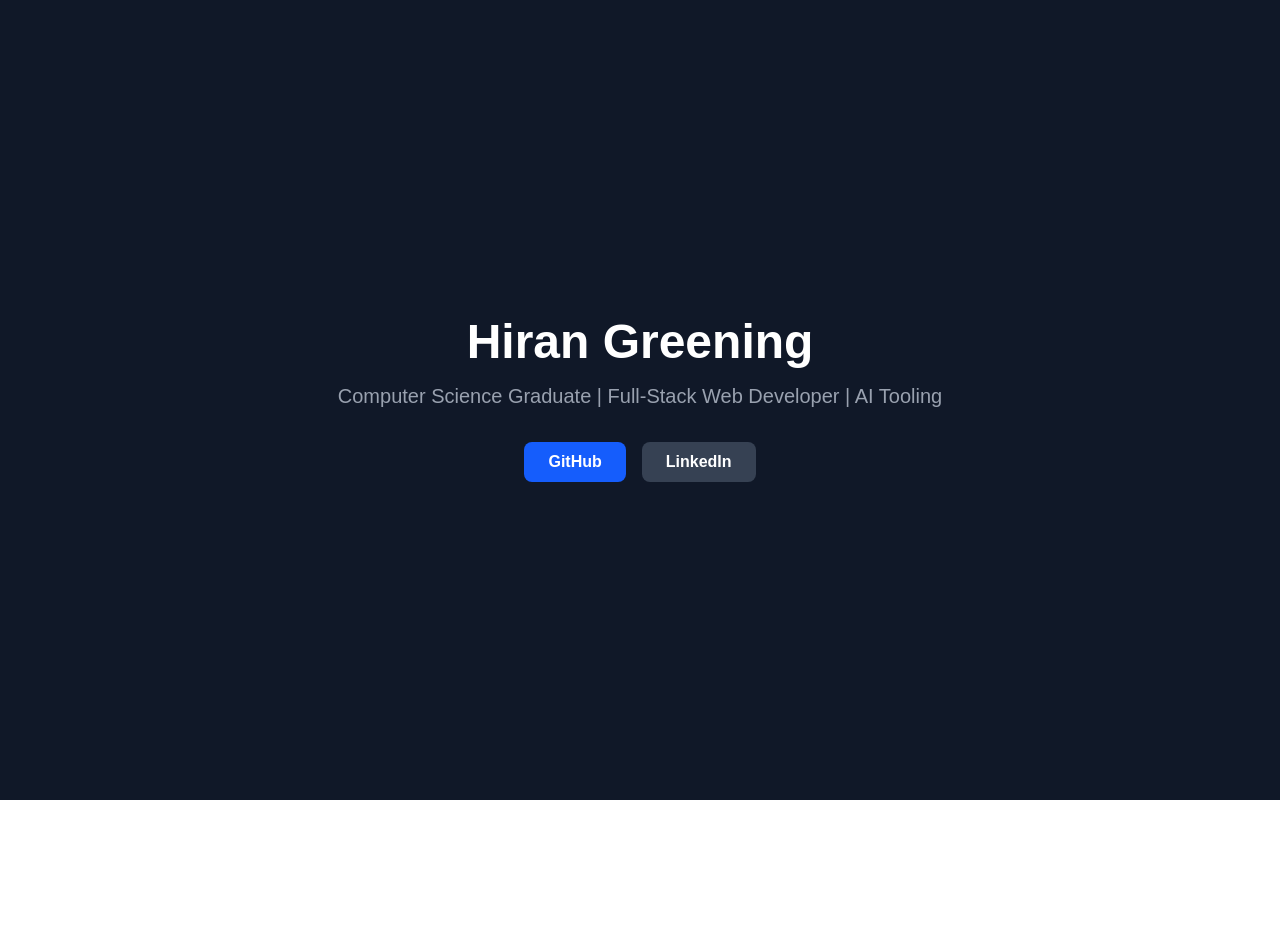
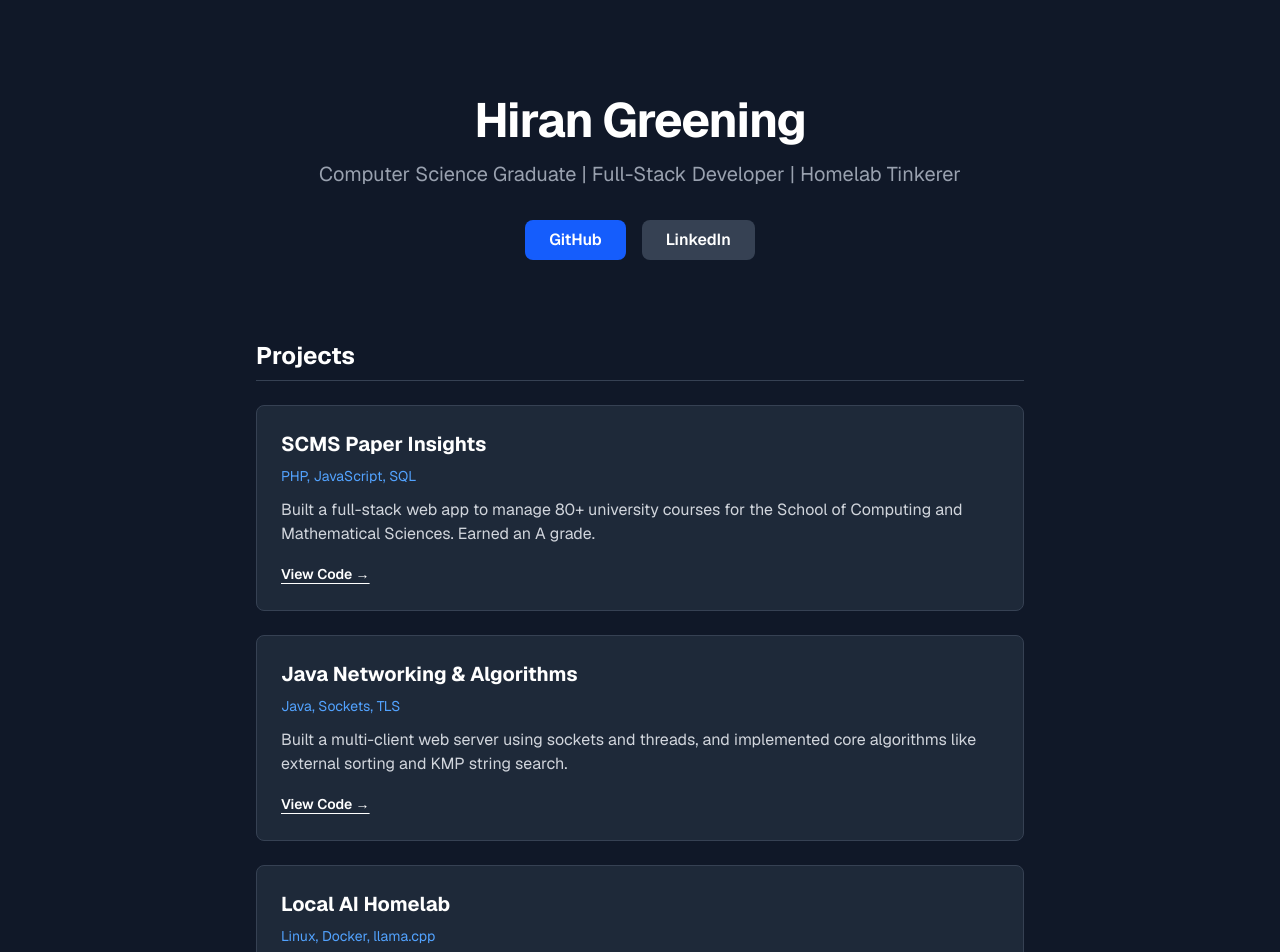
Before and after one commit to hirangreening/my-portfolio, a Next.js app: page / in a window 1280 px wide. Shown: the top 952 px of the page. Before the commit the page ends 800 px from the top, so only its background shows below. Built offline with nearby package versions, Linux system fonts and the light colour scheme.

Commit message:
feat: add projects section to portfolio

```diff
--- a/app/page.tsx
+++ b/app/page.tsx
@@ -1,12 +1,34 @@
 export default function Home() {
+  const projects = [
+    {
+      title: "SCMS Paper Insights",
+      tech: "PHP, JavaScript, SQL",
+      description: "Built a full-stack web app to manage 80+ university courses for the School of Computing and Mathematical Sciences. Earned an A grade.",
+      link: "https://github.com/hirangreening"
+    },
+    {
+      title: "Java Networking & Algorithms",
+      tech: "Java, Sockets, TLS",
+      description: "Built a multi-client web server using sockets and threads, and implemented core algorithms like external sorting and KMP string search.",
+      link: "https://github.com/hirangreening"
+    },
+    {
+      title: "Local AI Homelab",
+      tech: "Linux, Docker, llama.cpp",
+      description: "Configured a headless Linux server to host containerised applications and a fully offline, GPU-accelerated local AI coding environment.",
+      link: "https://github.com/hirangreening"
+    }
+  ];
+
   return (
-    <main className="flex min-h-screen flex-col items-center justify-center p-24 bg-gray-900 text-white">
-      <h1 className="text-5xl font-bold mb-4">Hiran Greening</h1>
-      <p className="text-xl text-gray-400 mb-8 text-center max-w-2xl">
-        Computer Science Graduate | Full-Stack Web Developer | AI Tooling
+    <main className="min-h-screen p-8 md:p-24 bg-gray-900 text-white font-sans">
+      {/* Hero Section */}
+      <section className="max-w-3xl mx-auto mb-20 text-center">
+        <h1 className="text-5xl font-bold mb-4 tracking-tight">Hiran Greening</h1>
+        <p className="text-xl text-gray-400 mb-8">
+          Computer Science Graduate | Full-Stack Developer | Homelab Tinkerer
         </p>
-
-      <div className="flex gap-4">
+        <div className="flex justify-center gap-4">
           <a href="https://github.com/hirangreening" target="_blank" className="bg-blue-600 px-6 py-2 rounded-lg font-semibold hover:bg-blue-700 transition">
             GitHub
           </a>
@@ -14,6 +36,24 @@ export default function Home() {
             LinkedIn
           </a>
         </div>
+      </section>
+
+      {/* Projects Section */}
+      <section className="max-w-3xl mx-auto">
+        <h2 className="text-2xl font-bold mb-6 border-b border-gray-700 pb-2">Projects</h2>
+        <div className="grid gap-6">
+          {projects.map((project, index) => (
+            <div key={index} className="bg-gray-800 p-6 rounded-lg border border-gray-700 hover:border-blue-500 transition">
+              <h3 className="text-xl font-bold mb-2">{project.title}</h3>
+              <p className="text-sm text-blue-400 mb-3">{project.tech}</p>
+              <p className="text-gray-300 mb-4">{project.description}</p>
+              <a href={project.link} target="_blank" className="text-sm font-semibold text-white hover:text-blue-400 underline underline-offset-4">
+                View Code &rarr;
+              </a>
+            </div>
+          ))}
+        </div>
+      </section>
     </main>
   );
 }
```
Lines whose indentation alone changed are shown as unchanged.
